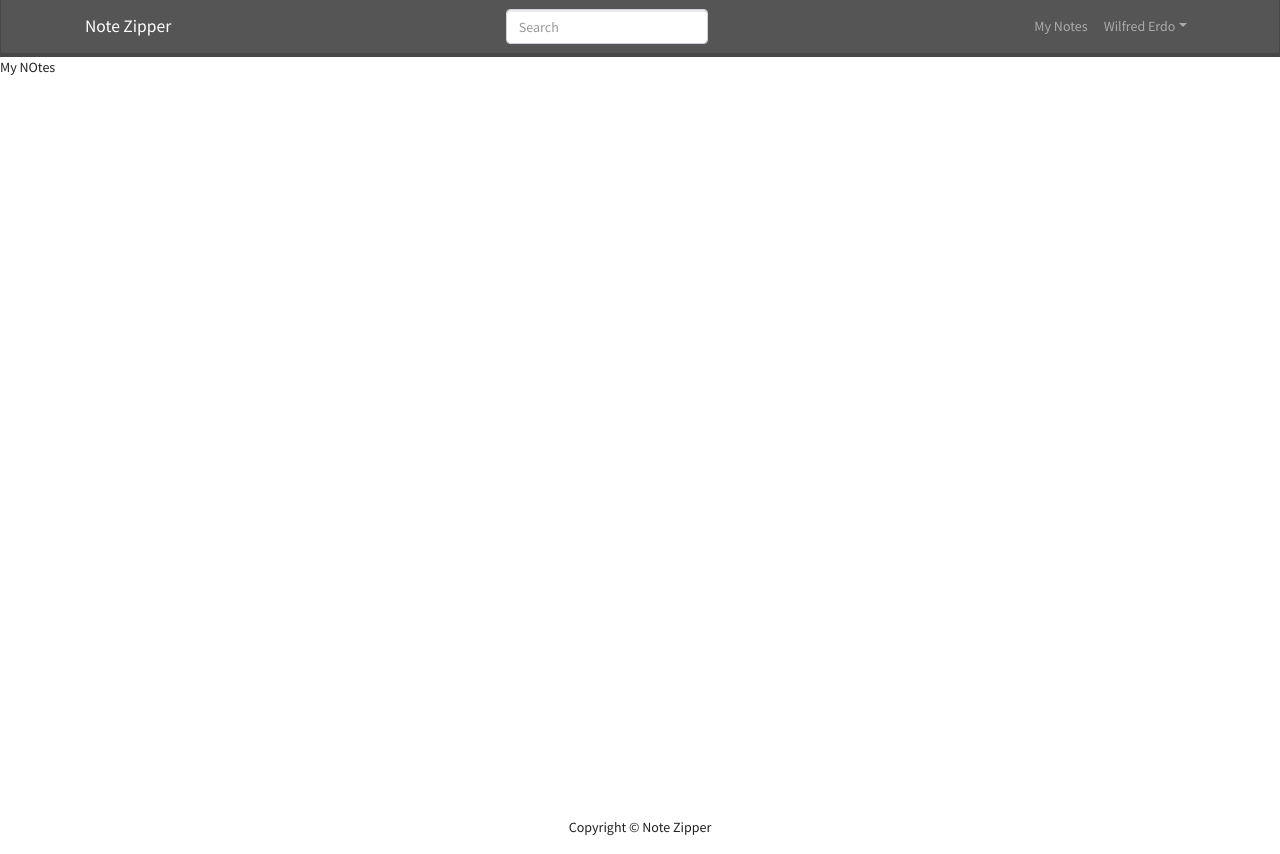
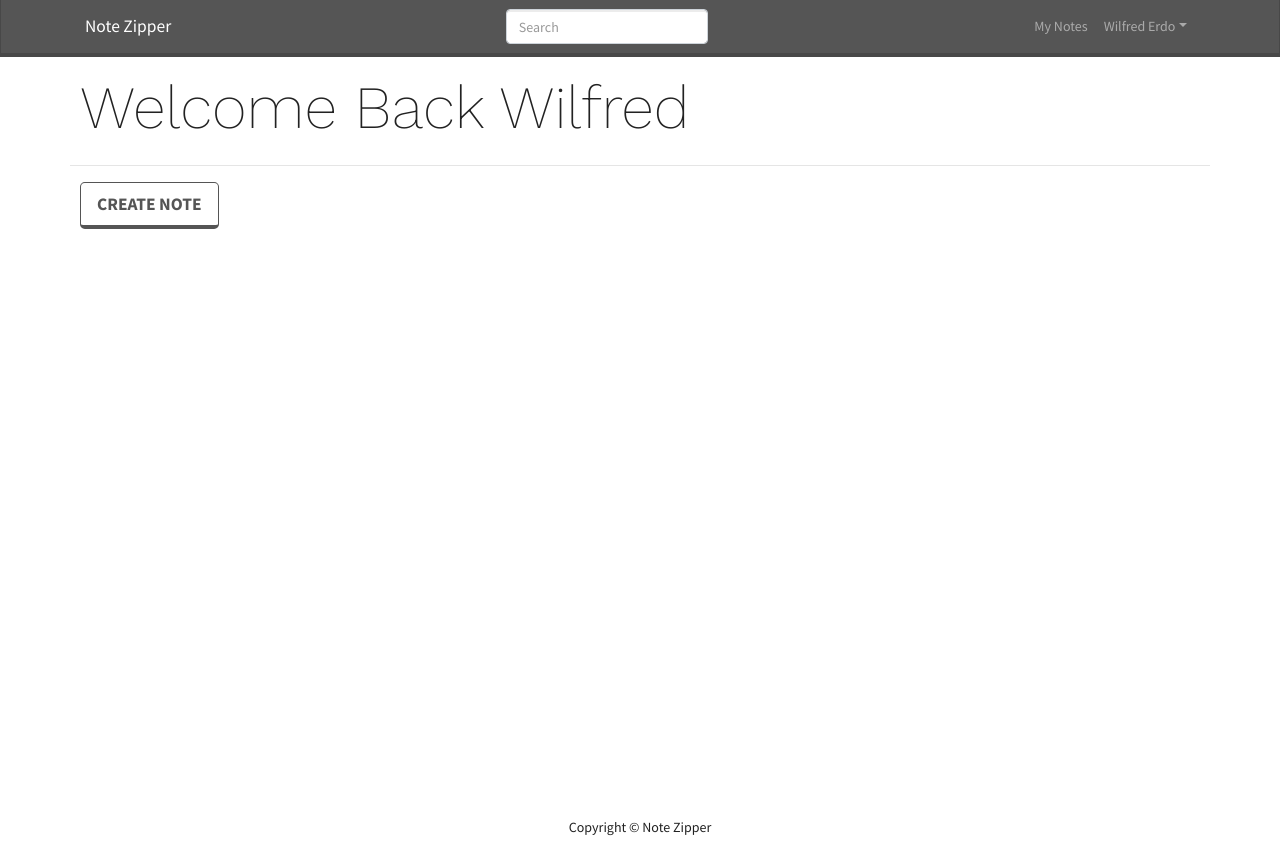
Before and after one commit to wilfred05777/noteZipperMern, a React (Create React App) app in the folder frontend/: page /mynotes in a window 1280 px wide. Built offline with nearby package versions, Linux system fonts and the light colour scheme.

Commit message:
Create Note button

```diff
--- a/frontend/src/screens/MainScreen.js
+++ b/frontend/src/screens/MainScreen.js
@@ -1,6 +1,6 @@
 import React from "react";
 import { Container, Row } from "react-bootstrap";
-import "./Screen.css";
+import "./MainScreen.css";
 
 function MainScreen({ children, title }) {
   return (
--- a/frontend/src/screens/MyNotes/MyNotes.js
+++ b/frontend/src/screens/MyNotes/MyNotes.js
@@ -1,10 +1,21 @@
 import React from "react";
+import { Button } from "react-bootstrap";
+import { Link } from "react-router-dom";
+import MainScreen from "../MainScreen";
 
 function MyNotes() {
   return (
-    <div>
-      <>My NOtes</>
-    </div>
+    <MainScreen title="Welcome Back Wilfred">
+      <Link to="createnote">
+        <Button
+          variant="outline-dark"
+          style={{ marginLeft: 10, marginBottom: 6 }}
+          size="lg"
+        >
+          Create Note
+        </Button>
+      </Link>
+    </MainScreen>
   );
 }
 
```
Also changed, not shown: frontend/src/screens/MainScreen.css (renamed from frontend/src/screens/Screen.css).
